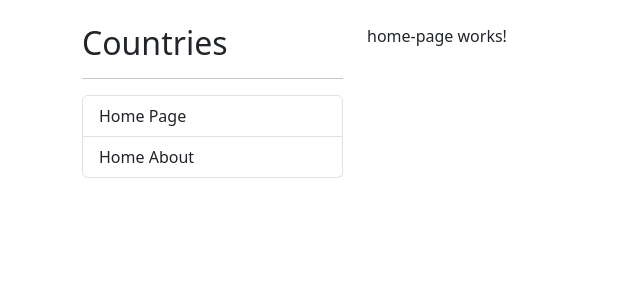
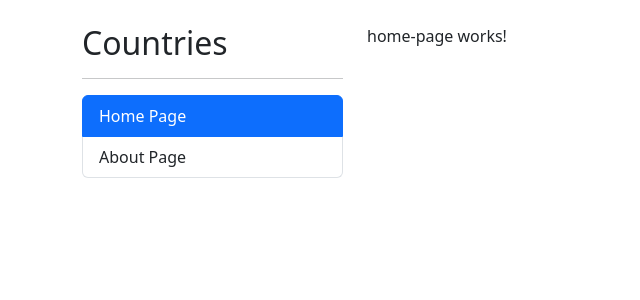
Before and after one commit to mrojasb2000/countries-app, an Angular app: page / in a window 1280 px wide. Before the commit this address led to /home. Shown: the top 300 px of the page, without its empty margins (0-640 px from the left). Built offline with nearby package versions, Linux system fonts and the light colour scheme.

Commit message:
refactor: navbar router component

```diff
--- a/src/app/app-routing.module.ts
+++ b/src/app/app-routing.module.ts
@@ -5,7 +5,7 @@ import { AboutPageComponent } from './shared/pages/about-page/about-page.compone
 
 const routes: Routes = [
   {
-    path: 'home',
+    path: '',
     component: HomePageComponent
   },
   {
@@ -14,7 +14,7 @@ const routes: Routes = [
   },
   {
     path: '**',
-   redirectTo: 'home'
+   redirectTo: ''
   }
 ];
 
--- a/src/app/shared/components/sidebar/sidebar.component.html
+++ b/src/app/shared/components/sidebar/sidebar.component.html
@@ -2,6 +2,6 @@
 <hr>
 
 <ul class="list-group">
-  <li [routerLink]="'home'" class="list-group-item">Home Page</li>
-  <li [routerLink]="'about'" class="list-group-item">Home About</li>
+  <li routerLink="" routerLinkActive="active" [routerLinkActiveOptions]="{ exact: true }" class="list-group-item">Home Page</li>
+  <li routerLink="about" routerLinkActive="active" class="list-group-item">About Page</li>
 </ul>
```
